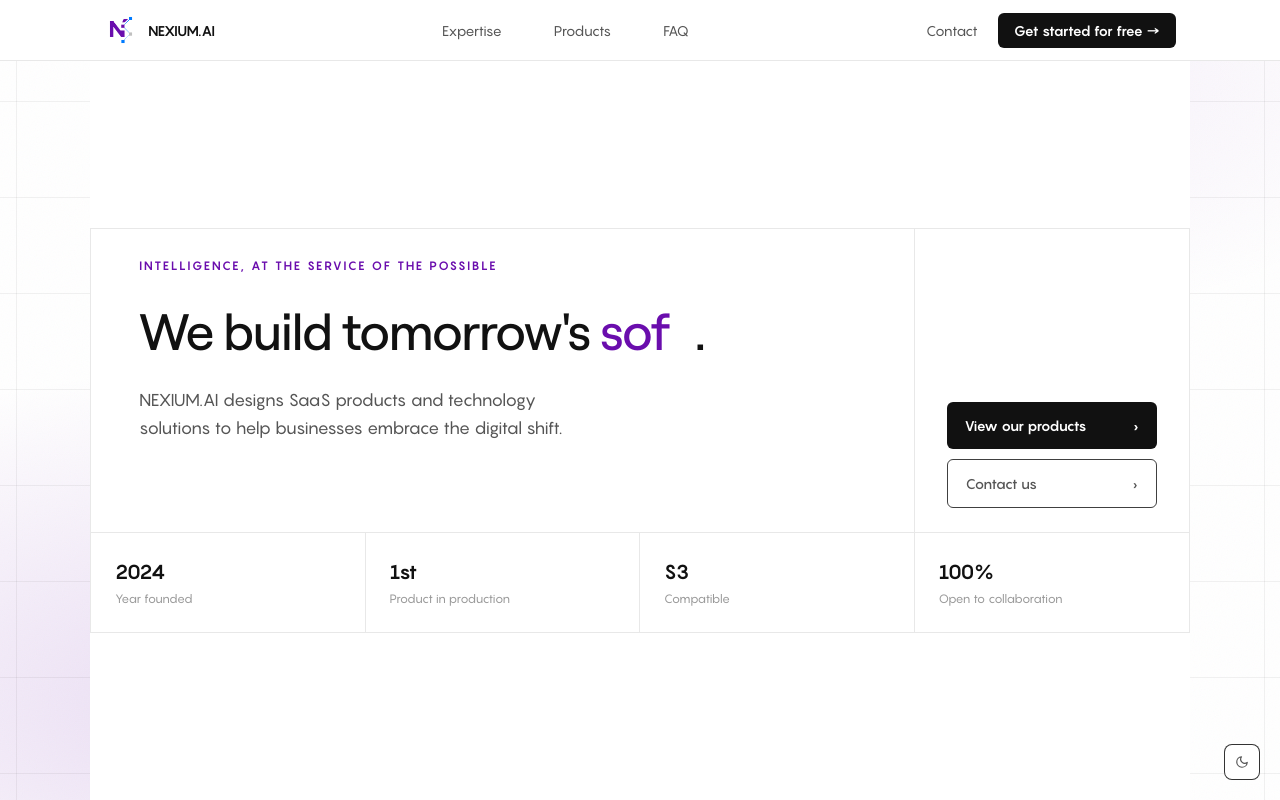
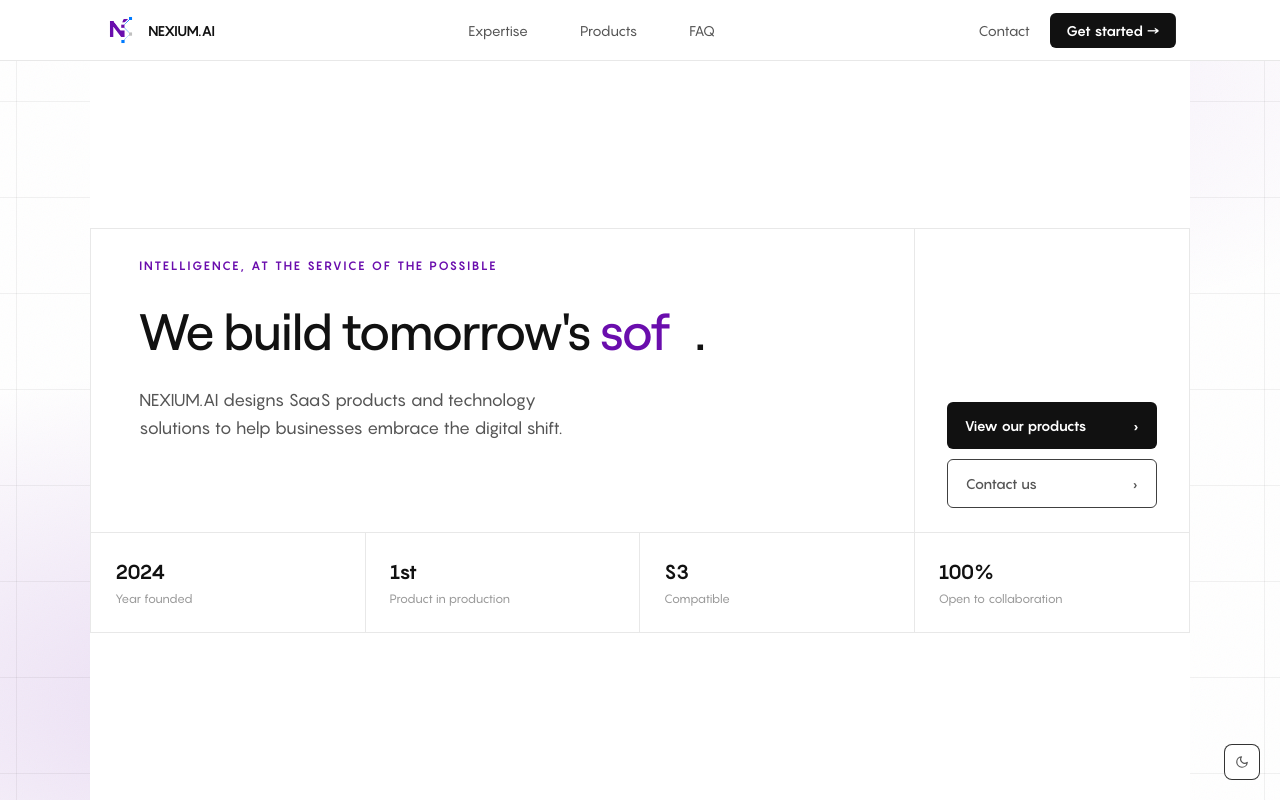
Before and after one commit to ainexium/nexiumai-website, a Next.js app: page / in a window 1280 px wide. Shown: the top 800 px of the page. Built offline with nearby package versions, Linux system fonts and the light colour scheme.

Commit message:
Remove for free in translate

```diff
--- a/translations/index.js
+++ b/translations/index.js
@@ -112,7 +112,7 @@ export const translations = {
       products: "Products",
       faq: "FAQ",
       contact: "Contact",
-      cta: "Get started for free →",
+      cta: "Get started →",
     },
     hero: {
       eyebrow: "Intelligence, at the service of the possible",
```
